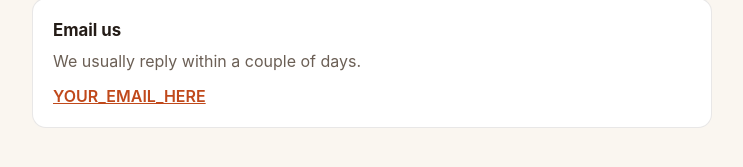
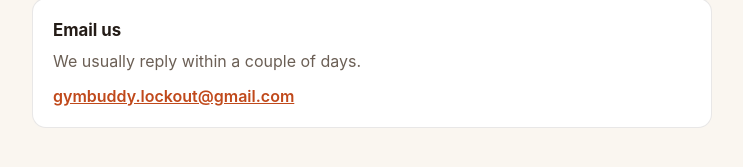
Before and after one commit to hassan-bayat/simmer, a plain HTML site: page support.html in a window 1280 px wide. Shown: the part 204-371 px from the top of the page, without its empty margins (268-1011 px from the left). Drawn offline with Linux system fonts and the light colour scheme.

Commit message:
Update support.html

```diff
--- a/support.html
+++ b/support.html
@@ -32,7 +32,7 @@
   <div class="card">
     <h3>Email us</h3>
     <p>We usually reply within a couple of days.</p>
-    <a class="email" href="mailto:YOUR_EMAIL_HERE">YOUR_EMAIL_HERE</a>
+    <a class="email" href="mailto:gymbuddy.lockout@gmail.com">gymbuddy.lockout@gmail.com</a>
   </div>
 
   <h2>Common questions</h2>
```
